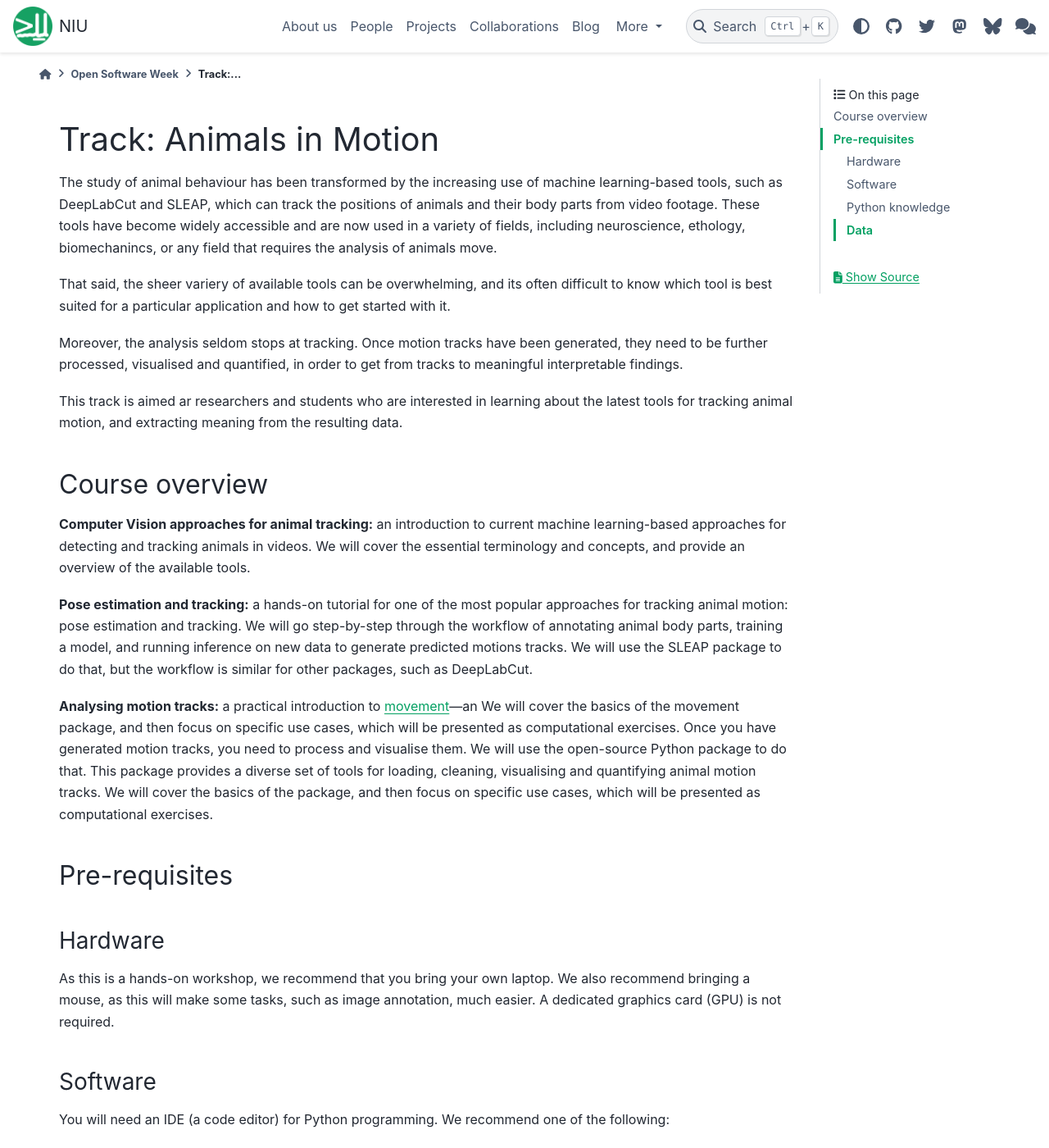
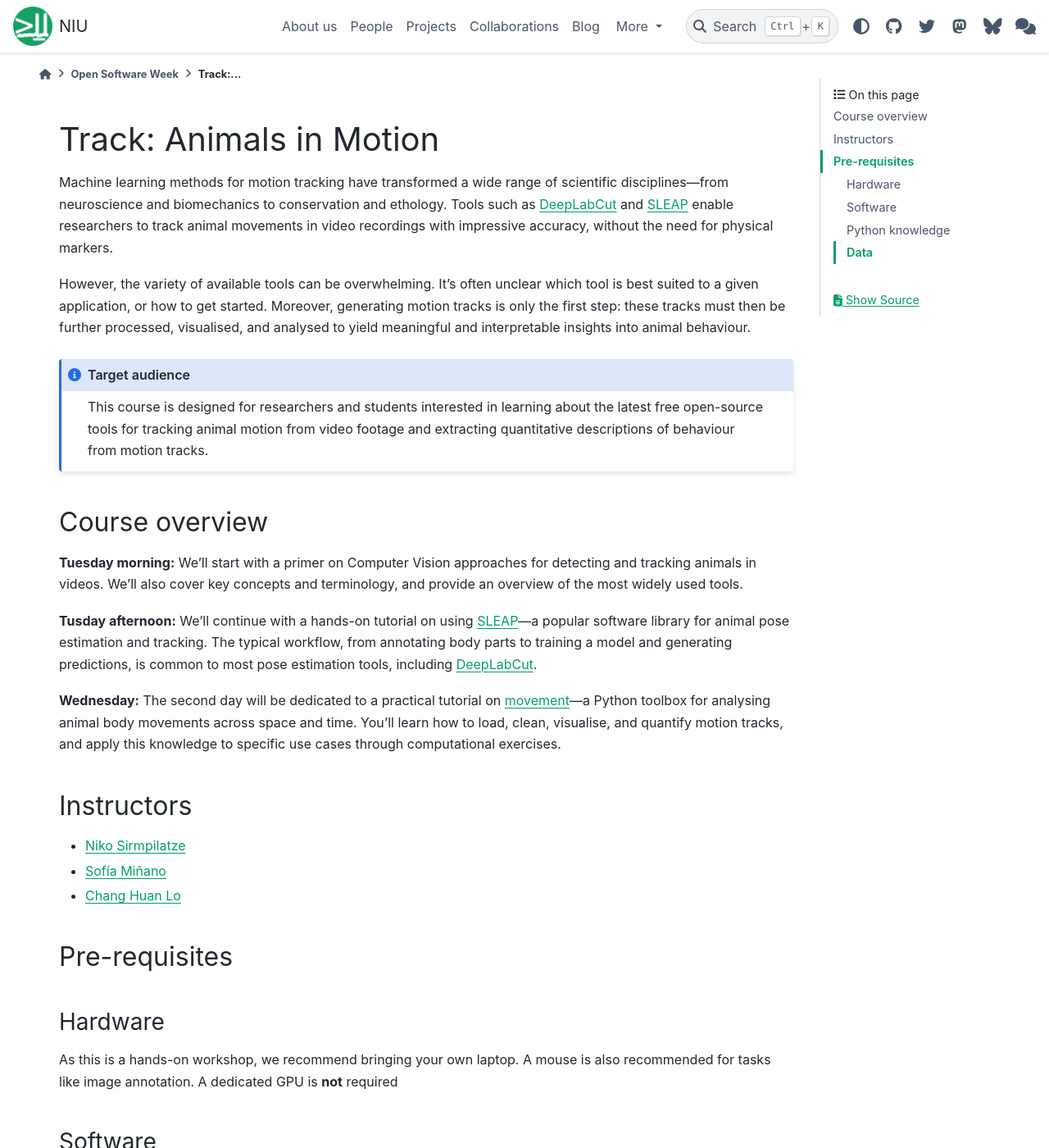
Before and after one commit to neuroinformatics-unit/neuroinformatics-unit.github.io, a Sphinx documentation site: the page built from docs/source/open-software-week/animals-in-motion.md, in a window 1280 px wide and 1400 px high. Shown: the whole window at 82% size. Built offline with Sphinx 7.4.7 and the PyData theme 0.15.4, drawn with Linux system fonts in a browser that asks for light colours; nearby versions of some CDN libraries; some of the changed text lies outside the part shown.

Commit message:
fleshed out event description

```diff
--- a/docs/source/open-software-week/animals-in-motion.md
+++ b/docs/source/open-software-week/animals-in-motion.md
@@ -1,66 +1,66 @@
 (track-animals-in-motion)=
 # Track: Animals in Motion
 
-The study of animal behaviour has been transformed by the increasing use of
-machine learning-based tools, such as DeepLabCut and SLEAP, which can track the
-positions of animals and their body parts from video footage. These tools
-have become widely accessible and are now used in a variety of fields,
-including neuroscience, ethology, biomechanincs, or any field that requires
-the analysis of animals move.
+Machine learning methods for motion tracking have transformed a wide range of scientific disciplines—from neuroscience and biomechanics to conservation and ethology.
+Tools such as [DeepLabCut](https://www.mackenziemathislab.org/deeplabcut/) and [SLEAP](https://sleap.ai/) enable researchers to track animal movements in video recordings with impressive accuracy, without the need for physical markers.
 
-That said, the sheer variery of available tools can be overwhelming, and its
-often difficult to know which tool is best suited for a particular
-application and how to get started with it.
+However, the variety of available tools can be overwhelming.
+It's often unclear which tool is best suited to a given application, or how to get started.
+Moreover, generating motion tracks is only the first step:
+these tracks must then be further processed, visualised, and analysed to yield meaningful
+and interpretable insights into animal behaviour.
 
-Moreover, the analysis seldom stops at tracking. Once motion tracks have
-been generated, they need to be further processed, visualised and quantified,
-in order to get from tracks to meaningful interpretable findings.
+::: {admonition} Target audience
+:class: note
 
-This track is aimed ar researchers and students who are interested in
-learning about the latest tools for tracking animal motion, and extracting
-meaning from the resulting data.
-
+This course is designed for researchers and students interested in learning about the latest free open-source tools for tracking animal motion from video footage and extracting quantitative descriptions of behaviour from motion tracks.
+:::
 
 ## Course overview
 
-**Computer Vision approaches for animal tracking:** an introduction to current machine learning-based approaches for detecting and tracking animals in videos. We will cover the essential terminology and concepts, and provide an overview of the available tools.
+__Tuesday morning:__
+We'll start with a primer on Computer Vision approaches for detecting and tracking animals in videos.
+We'll also cover key concepts and terminology, and provide an overview of the most widely used tools.
 
-**Pose estimation and tracking:** a hands-on tutorial for one of the most popular approaches for tracking animal motion: pose estimation and tracking.
-We will go step-by-step through the workflow of annotating animal body parts, training a model, and running inference on new data to generate predicted motions tracks. We will use the SLEAP package to do that, but the workflow is similar for other packages, such as DeepLabCut.
+__Tusday afternoon:__
+We'll continue with a hands-on tutorial on using [SLEAP](https://sleap.ai/)—a popular software library for animal pose estimation and tracking.
+The typical workflow, from annotating body parts to training a model and generating predictions, is common to most pose estimation tools, including [DeepLabCut](https://www.mackenziemathislab.org/deeplabcut/).
 
-**Analysing motion tracks:** a practical introduction to [movement](https://movement.neuroinformatics.dev)—an  We will cover the basics of the movement package, and then focus on specific use cases, which will be presented as computational exercises.
-Once you have generated motion tracks, you need to process and visualise them. We will use the open-source Python package  to do that. This package provides a diverse set of
-tools for loading, cleaning, visualising and quantifying animal motion tracks. We will cover the basics of the package, and then focus on specific use cases, which will be presented as computational exercises.
+__Wednesday:__
+The second day will be dedicated to a practical tutorial on [movement](https://movement.neuroinformatics.dev)—a Python toolbox for analysing animal body movements across space and time.
+You'll learn how to load, clean, visualise, and quantify motion tracks, and apply this knowledge to specific use cases through computational exercises.
+
+## Instructors
+- [Niko Sirmpilatze](https://github.com/niksirbi)
+- [Sofía Miñano](https://github.com/sfmig)
+- [Chang Huan Lo](https://github.com/lochhh)
 
 ## Pre-requisites
 
 ### Hardware
-As this is a hands-on workshop, we recommend that you bring your own laptop.
-We also recommend bringing a mouse, as this will make some tasks,
-such as image annotation, much easier. A dedicated graphics card (GPU)
-is not required.
+As this is a hands-on workshop, we recommend bringing your own laptop.
+A mouse is also recommended for tasks like image annotation.
+A dedicated GPU is __not__ required
 
 ### Software
-You will need an IDE (a code editor) for Python programming.
-We recommend one of the following:
-- [Visual Studio Code](https://code.visualstudio.com/) with the [Python extension](https://marketplace.visualstudio.com/items?itemName=ms-python.python)
-- [PyCharm](https://www.jetbrains.com/pycharm/)
-- [JupyterLab](https://jupyter.org/install)
+Please ensure you have the following installed:
+- A Python IDE such as:
+  - [Visual Studio Code](https://code.visualstudio.com/) with the [Python extension](https://marketplace.visualstudio.com/items?itemName=ms-python.python)
+  - [PyCharm](https://www.jetbrains.com/pycharm/)
+  - [JupyterLab](https://jupyter.org/install)
+- A working `conda` (or `mamba`) installation. If you don't have it, install via [Miniforge](https://github.com/conda-forge/miniforge).
+- A working [Git](https://git-scm.com/) installation.
 
-A working conda (or mamba) installation. If you don't have it, install via [Miniforge](https://github.com/conda-forge/miniforge).
-
-A working [Git](https://git-scm.com/) installation.
-
-We will contact you at least a week before the event with instructions on
-how to install some additional specific software packages.
+We will email you at least a week before the event with instructions on installing any additional required software.
 
 ### Python knowledge
-If you new to coding with Python, we encourage attendance of our __Intro to Python__ workshop on Monday, or an equivalent course prior to the event. This will be a hands-on introduction to Python programming, and will cover the basics, including data types, control flow, functions, and libraries. This is a great opportunity to get up to speed with Python before the main event.
+If you're new to Python, we recommend attending our __Intro to Python__ workshop on Monday, or completing an equivalent course beforehand.
+This hands-on session will cover the basics, including data types, control flow, functions, and core libraries—a great way to get up to speed before this event.
 
 ### Data
-Bringing your own data is encouraged, but not strictly required. The data could be in the form of
-video recordings of animal behaviour, and/or motion tracks you've already generated from videos.
-This is a great opportunity to get help with your data and to learn from others.
-We expect that participant-led ideas that gain traction from any of the sub-events above can be taken forward as ideas for the __Hackathon__ on Friday.
+Bringing your own data is encouraged but not required.
+This could include video recordings of animal behaviour and/or motion tracks you've already generated.
+It's a great chance to get feedback on your data and learn from others.
+If you don't have your own data, we will provide example datasets for you to work with.
 
-If you have no suitable data, we will provide some example datasets for you to work with.
+We expect that participant-led ideas emerging from this track may inspire collaborative projects during the __Hackday__ on Friday.
```
